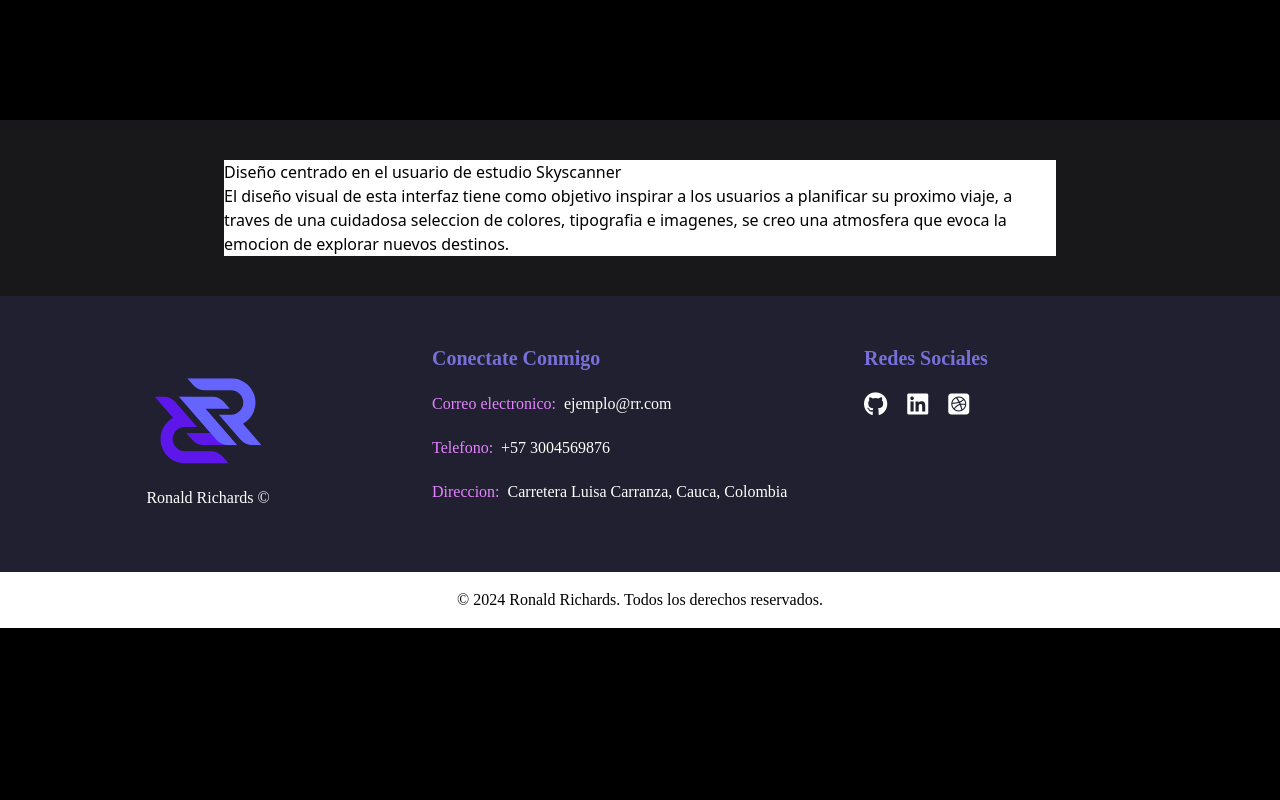
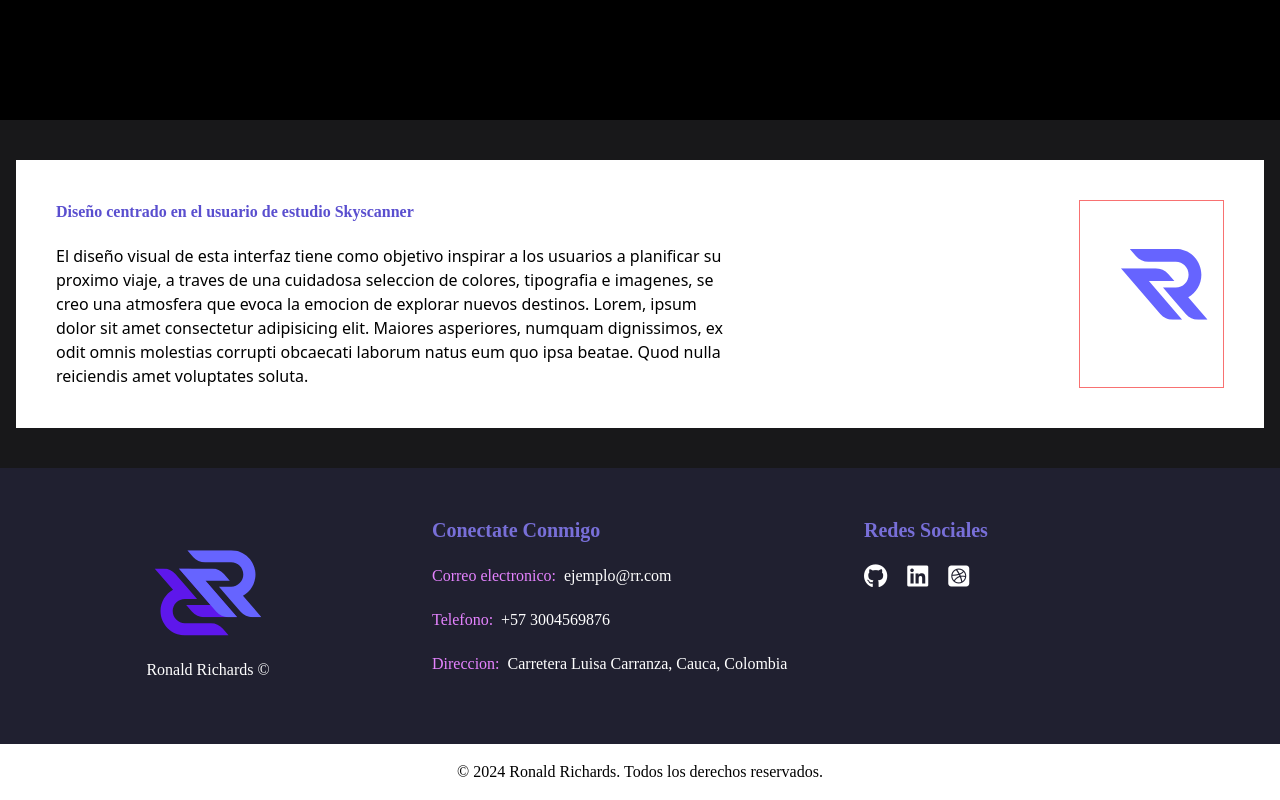
Before and after one commit to kjsvbshk/Web_1, a website built with Vite: page Guia_2/index.html in a window 1280 px wide. Shown: the part 2657-3457 px from the top of the page. Before the commit the page ends 3285 px from the top, so only its background shows below. Built offline with nearby package versions, Linux system fonts and the light colour scheme; a script that the page names is missing; a web font is replaced by a local one.

```diff
--- a/Guia_2/index.html
+++ b/Guia_2/index.html
@@ -10,8 +10,9 @@
     <link rel="stylesheet" type="text/css" href="//cdn.jsdelivr.net/npm/slick-carousel@1.8.1/slick/slick.css" />
 
     <script src="https://kit.fontawesome.com/6337730bdf.js" crossorigin="anonymous"></script>
+    <link rel="icon" href="assets/images/logo.ico" type="image/x-icon">
 
-    <title>Hook</title>
+    <title>Landing Page</title>
 </head>
 
 <body class="bg-black contenedor">
@@ -136,18 +137,26 @@
 
     <!-- slider -->
     <section class="flex items-center p-4 py-10 justify-center bg-[#18181a]">
-        <div class="slider-1 bg-red-400 w-2/3">
-            <div class="bg-white">
-                <h3>
+        <div class="slider-1 bg-red-400 w-full ">
+            <div class="">
+                <div class="bg-white p-10 flex">
+                    <div>
+                        <h3 class="text-primary font-primary font-bold mb-5">
                             Diseño centrado en el usuario de estudio Skyscanner
                         </h3>
-                <p>
+                        <p class="w-2/3">
                             El diseño visual de esta interfaz tiene como
                             objetivo inspirar a los usuarios a planificar su proximo viaje, a traves de una cuidadosa
                             seleccion
                             de colores, tipografia e imagenes, se creo una atmosfera que evoca la emocion de explorar nuevos
                             destinos.
+                            Lorem, ipsum dolor sit amet consectetur adipisicing elit. Maiores asperiores, numquam dignissimos, ex odit omnis molestias corrupti obcaecati laborum natus eum quo ipsa beatae. Quod nulla reiciendis amet voluptates soluta.
                         </p>
+                    </div>
+                    <div class="border border-red-400 flex justify-center items-center">
+                        <img src="assets/images/logo_blanco.svg" alt="">
+                    </div>
+                </div>
             </div>
 
             <div class="bg-secondary">
```
Also changed, not shown: Guia_2/assets/images/logo.ico (added). Lines whose indentation alone changed are shown as unchanged.
